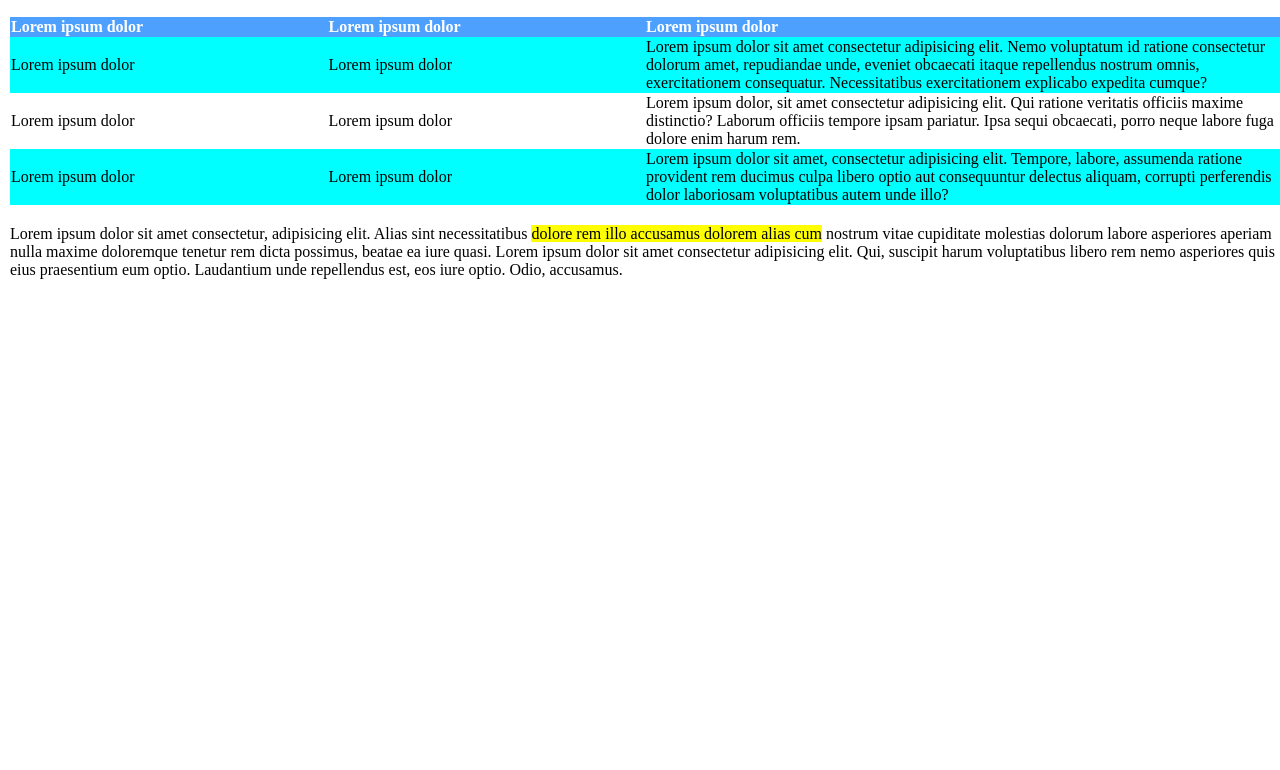
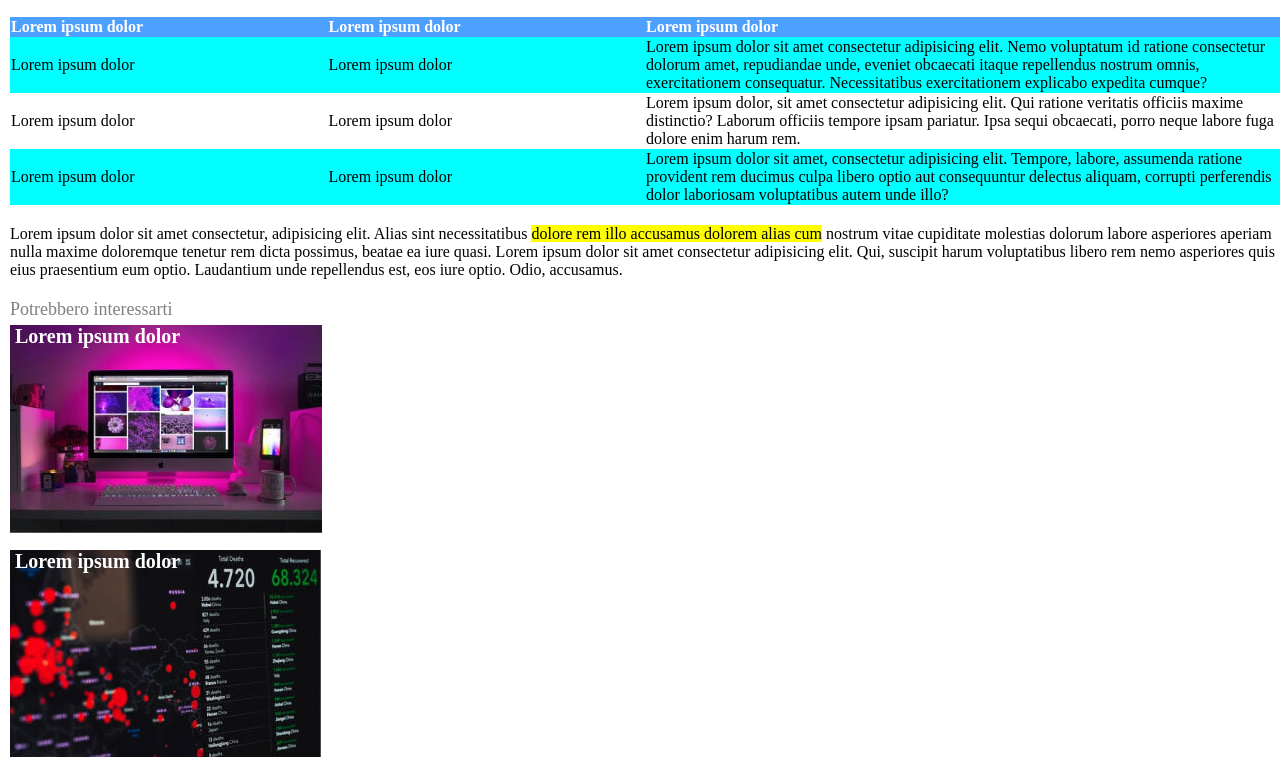
Before and after one commit to diego-cavenati/html-css-booleaner, a plain HTML site: page index.html in a window 1280 px wide. Shown: the part 914-1684 px from the top of the page. Before the commit the page ends 1193 px from the top, so only its background shows below. Drawn offline with Linux system fonts and the light colour scheme.

Commit message:
Add related

```diff
--- a/assets/css/style.css
+++ b/assets/css/style.css
@@ -29,13 +29,14 @@ h1 {
     font-size: 40px;;
 }
 
-#title h3 {
+h3 {
     font-size: 18px;
+    color: grey;
+    font-weight: 400;
 }
 
 .credits {
     color: grey;
-    font-weight: 400;
 }
 
 .credits a {
@@ -96,3 +97,35 @@ th {
  .tr-lightblue {
     background-color: #00ffff;
  }
+
+ /* Related */
+
+#related {
+    margin-top: 20px;
+    margin-left: 10px;
+}
+
+.related_article {
+    display: block;
+    height: 220px;
+}
+
+.title_related {
+    font-size: 20px;
+    font-weight: bold;
+    color: white;
+    margin-top: 5px;
+    margin-left: 5px;
+}
+
+.monitor {
+    background-image: url(../img/monitor.jpg);
+    background-repeat: no-repeat;
+    background-size: content;
+}
+
+.graph {
+    background-image: url(../img/graph.jpg);
+    background-repeat: no-repeat;
+    background-size: content;
+}
--- a/index.html
+++ b/index.html
@@ -86,6 +86,19 @@
 
     </div>
 
+    <!-- Related -->
+    <div id="related">
+        <h3>Potrebbero interessarti</h3>
+
+        <div class="related_article monitor">
+            <h4 class="title_related">Lorem ipsum dolor</h4>
+        </div>
+
+        <div class="related_article graph">
+            <h4 class="title_related">Lorem ipsum dolor   </h4>
+        </div>
+
+    </div>
 
 </body>
 </html>
```
